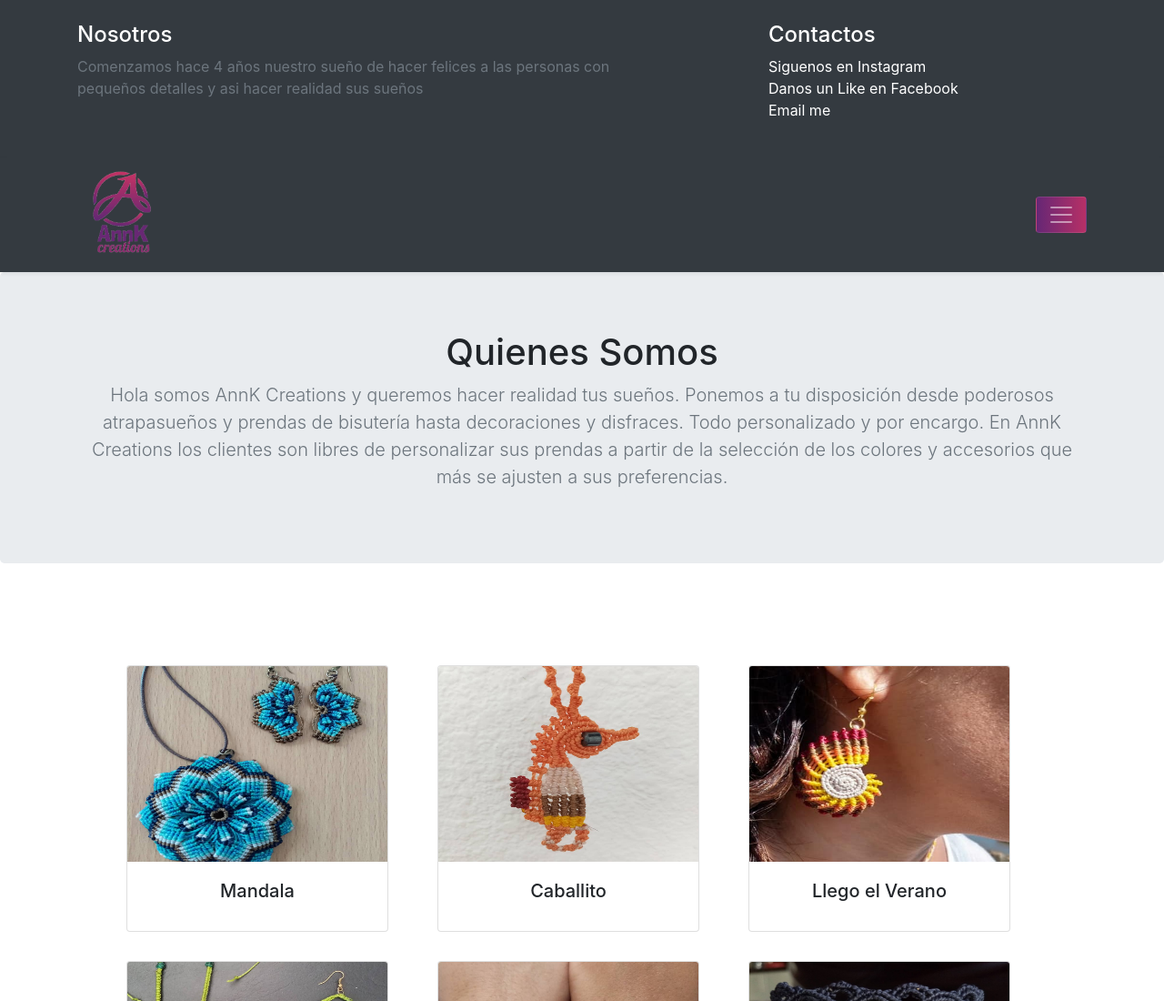
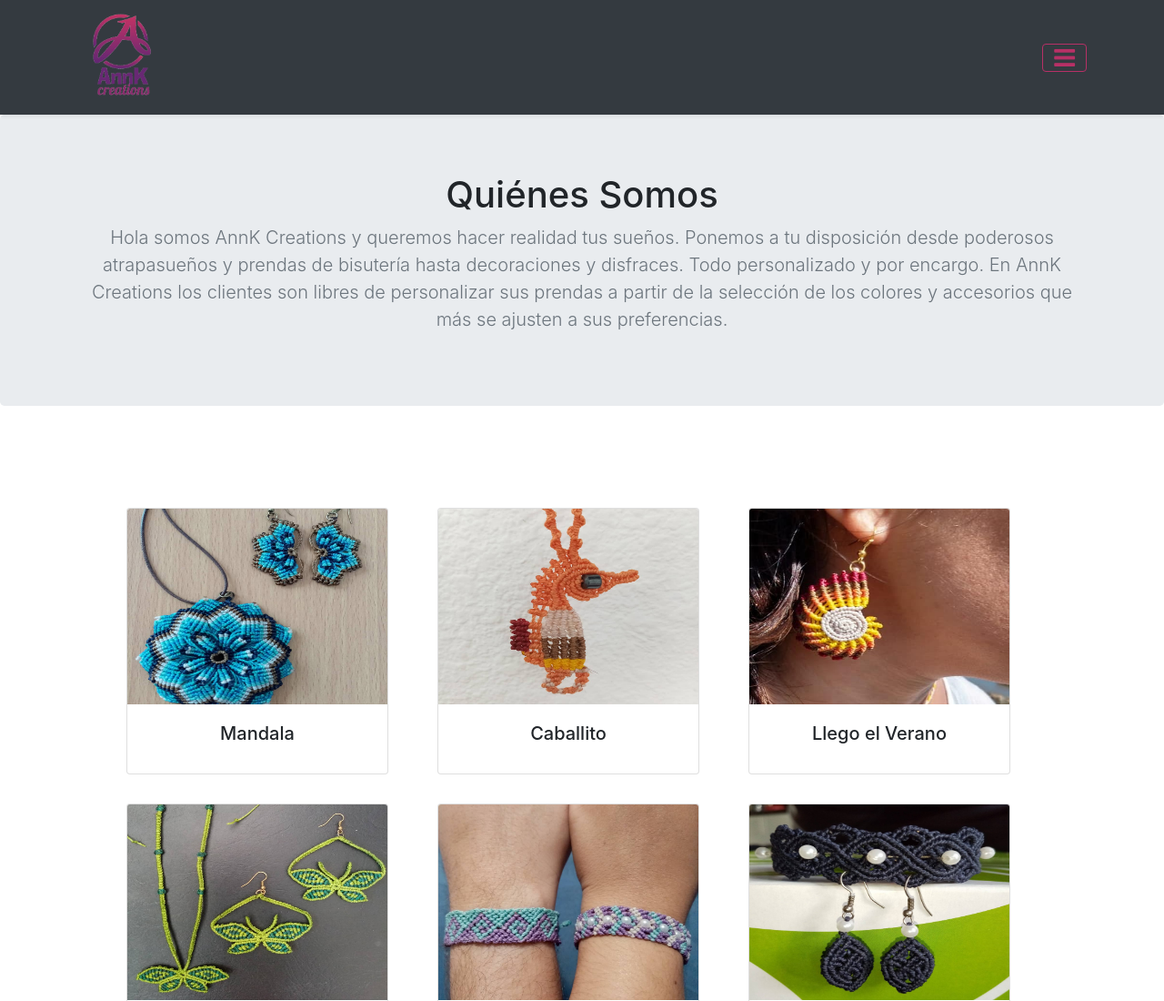
Before and after one commit to RRMoreno/AnnKcreations, a website: page index.html in a window 1280 px wide. Shown: the top 1100 px of the page at 91% size. Drawn offline with nearby package versions, Linux system fonts and the light colour scheme.

Commit message:
modificando el estilo

```diff
--- a/index.html
+++ b/index.html
@@ -19,7 +19,7 @@
 </head>
 <body>
 <header>
-    <div class="bg-dark collapse show" id="navbarHeader" style="">
+    <div class="bg-dark collapse" id="navbarHeader" style="">
         <div class="container">
             <div class="row">
                 <div class="col-sm-8 col-md-7 py-4">
@@ -46,8 +46,9 @@
             <button class="navbar-toggler collapsed buttonNav" type="button" data-toggle="collapse"
                     data-target="#navbarHeader"
                     aria-controls="navbarHeader" aria-expanded="false" aria-label="Toggle navigation">
-                <span class="navbar-toggler-icon"></span>
+                <i class="fa fa-bars fa-lg" aria-hidden="true"></i>
             </button>
+
         </div>
     </div>
 </header>
@@ -55,7 +56,7 @@
 
     <section class="jumbotron text-center">
         <div class="container">
-            <h1>Quienes Somos</h1>
+            <h1>Quiénes Somos</h1>
             <p class="lead text-muted">Hola somos AnnK Creations y queremos hacer realidad tus sueños.
                 Ponemos a tu disposición desde poderosos atrapasueños y prendas de bisutería hasta decoraciones y
                 disfraces.
--- a/scss/style.scss
+++ b/scss/style.scss
@@ -11,9 +11,17 @@ header {
   height: 100px;
 }
 
-.buttonNav {
-  background: linear-gradient(to left, #b73066, #662775);
+
+i.buttonNav {
+  color: #b73066;
+
 }
+
+.navbar-dark .navbar-toggler {
+  color: #b73066;
+  border-color: #b73066;
+}
+
 .card {
   margin-top: 2rem;
 }
```
Also changed, not shown: css/styles.css.
